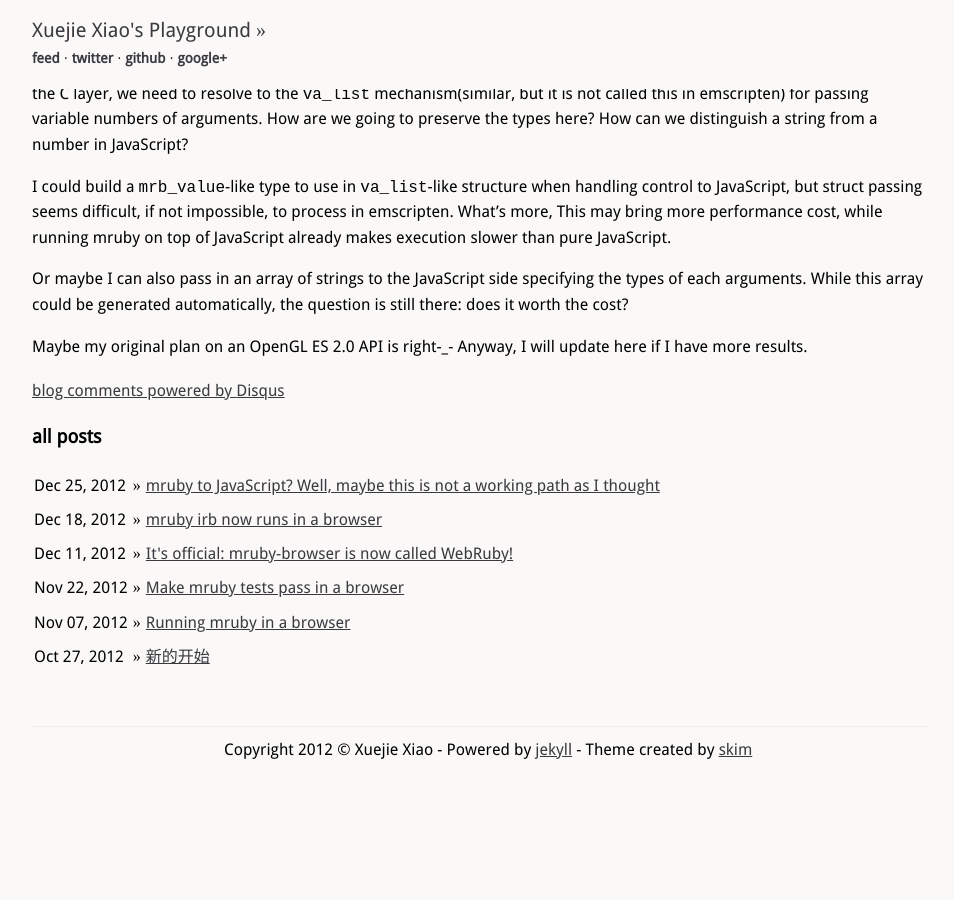
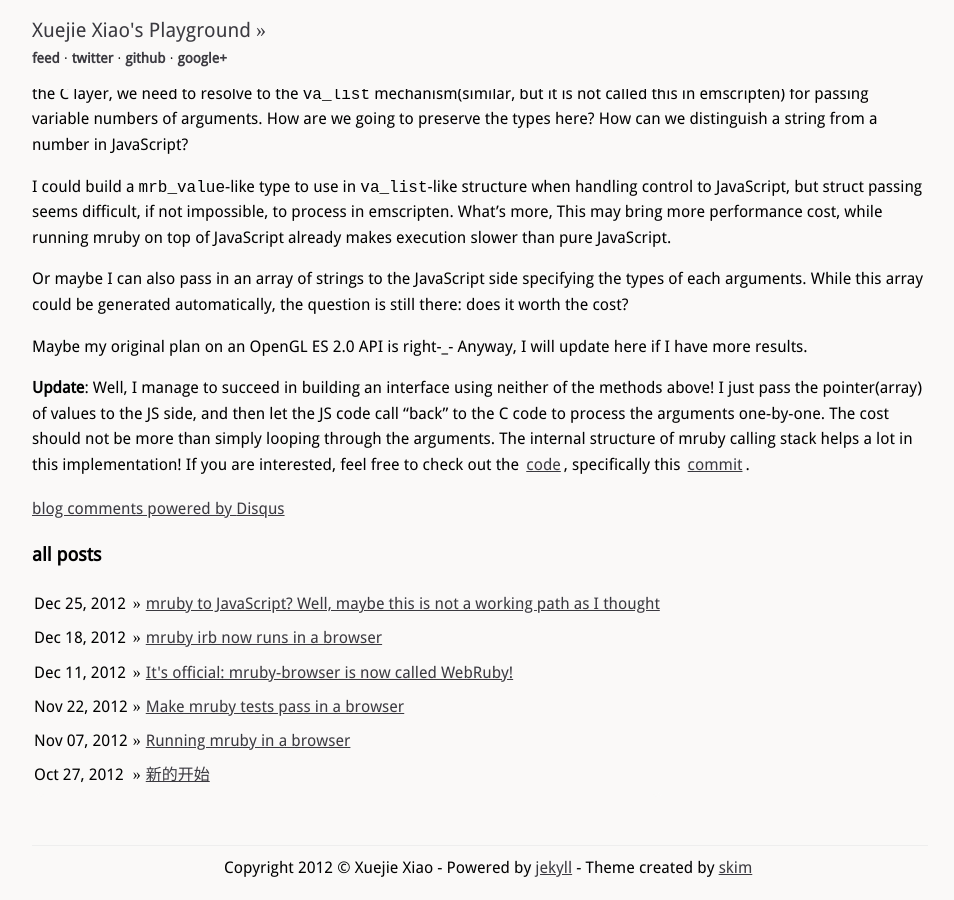
Before and after one commit to xxuejie/xxuejie.github.com, a Jekyll site: the page built from _posts/2012-12-25-mruby-to-js-maybe-not-working.markdown, in a window 1280 px wide and 900 px high, scrolled down 649 px. Shown: the whole window, without its empty margins (160-1114 px from the left). Built offline with Jekyll 4.4.1, drawn with Linux system fonts in a browser that asks for light colours; Markdown is read by kramdown in place of the engine named in the settings; comment, search, counter and statistics services are not loaded; before the commit the page ends 1430 px from its top, so only the background shows below that.

Commit message:
Update post

```diff
--- a/_posts/2012-12-25-mruby-to-js-maybe-not-working.markdown
+++ b/_posts/2012-12-25-mruby-to-js-maybe-not-working.markdown
@@ -20,3 +20,5 @@ I could build a `mrb_value`-like type to use in `va_list`-like structure when ha
 Or maybe I can also pass in an array of strings to the JavaScript side specifying the types of each arguments. While this array could be generated automatically, the question is still there: does it worth the cost?
 
 Maybe my original plan on an OpenGL ES 2.0 API is right-_- Anyway, I will update here if I have more results.
+
+**Update**: Well, I manage to succeed in building an interface using neither of the methods above! I just pass the pointer(array) of values to the JS side, and then let the JS code call "back" to the C code to process the arguments one-by-one. The cost should not be more than simply looping through the arguments. The internal structure of mruby calling stack helps a lot in this implementation! If you are interested, feel free to check out the [code](https://github.com/xxuejie/mruby-js), specifically this [commit](https://github.com/xxuejie/mruby-js/commit/60016e969ed767540e3dad4dec7d2e1622c39c73).
```
